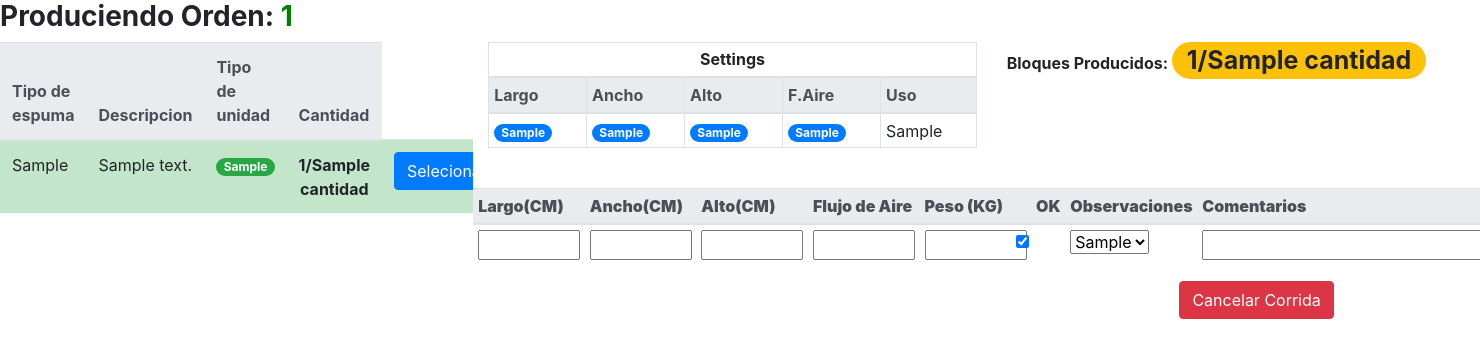
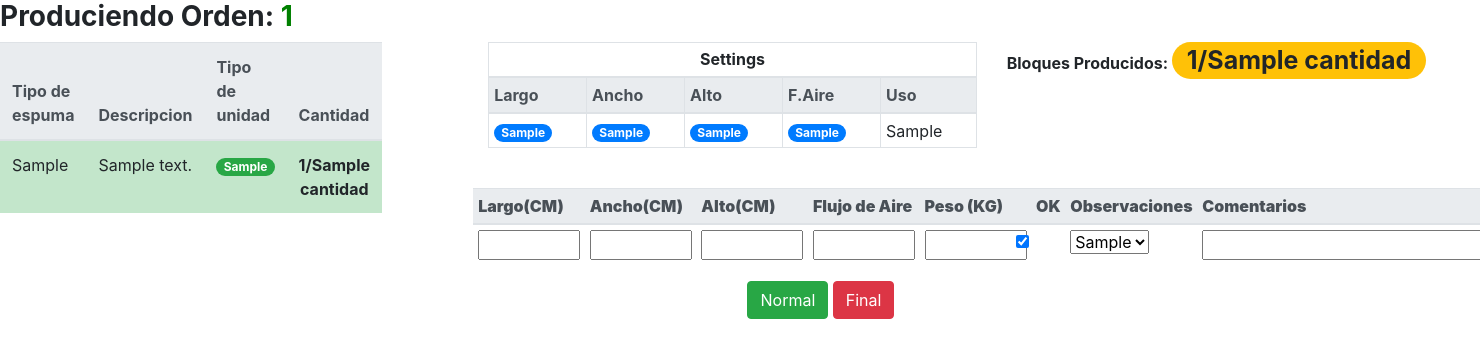
Before and after one commit to Alvarogarcia91/karmaprodv5, a Django app: template corrida/templates/ordenes/produccion.html in a window 1480 px wide; the page is wider, and only the part inside the window is pictured. Shown: the part 129-474 px from the top of that part. Run offline with Django 3.2, Linux system fonts and the light colour scheme; the template is opened without the code that fills it: most values are stand-ins (such as "Sample title", 1, 10 or a date in 2020); some libraries are stand-ins or nearby versions.

Commit message:
Change producir_bloques & producir_bloque_seleccio

```diff
--- a/corrida/models.py
+++ b/corrida/models.py
@@ -114,7 +114,7 @@ class BloqueProducido(models.Model):
 		('g', 'Grieta'),
 		('v', 'Vena'),
 		('mm','Mal manejo'),
-		('fdm', 'Fuera de medida'),
+		('fm', 'Fuera de medida'),
 		('a', 'Algodonozo'),
 		('ma', 'Manchado'),
 	]
--- a/corrida/templates/ordenes/produccion.html
+++ b/corrida/templates/ordenes/produccion.html
@@ -40,8 +40,7 @@
                         {%endif%}
                         <td class="text-center"> <b> {{elemento.num_bloques}}/{{elemento.cantidad}} </b></td>
 
-                        <td><a class="btn btn-primary" href="{% url 'corrida:producir_bloques' elemento.corrida_id  elemento.id %}" role="button"> Selecionar </a>
-                        </td>
+                        <!-- <td><a class="btn btn-primary" href="{% url 'corrida:producir_bloques' elemento.corrida_id  elemento.id %}" role="button"> Selecionar </a> </td> -->
                     {%else%}
                     <tr >
 
@@ -54,8 +53,7 @@
                         {%endif%}
                         <td class="text-center"> <b> {{elemento.num_bloques}}/{{elemento.cantidad}} </b></td>
 
-                        <td><a class="btn btn-primary" href="{% url 'corrida:producir_bloques' elemento.corrida_id  elemento.id %}" role="button"> Selecionar </a>
-                        </td>
+                        <!-- <td><a class="btn btn-primary" href="{% url 'corrida:producir_bloques' elemento.corrida_id  elemento.id %}" role="button"> Selecionar </a> </td> -->
                     </tr>
                     {%endif%}
                     {% endfor %}
@@ -164,28 +162,69 @@
             <div class="row">
 
 
-                <div class="col-7 offset-1">
-                        {% if bloqueMedidas.tipo_de_unidad.tipo_de_unidad == 'Inicio' or bloqueMedidas.tipo_de_unidad.tipo_de_unidad == 'Cambio' %}
-                    <select id="opciones" name="selector">
-                        {% for opcion in opciones %}
-                    <option value="{{opcion.id}}">{{opcion}}</option>å
-                        {% endfor %}
-                    </select>
-                    <input type="submit" class="btn btn-success" value="Elegir Block" name="opcion">
-                        {% endif %}
-                        {% if bloqueMedidas.tipo_de_unidad.tipo_de_unidad == 'Normal' %}
-                    <input type="submit" class="btn btn-success" value="Siguiente Block" name="siguiente">
-
-                    <!-- if de hidden button  -->
-                    <input type="submit" class="btn btn-info" value="Cambio" name="cambio">
-                    <input type="submit" class="btn btn-warning" value="Terminar Corrida" name="final" >
-                        {% endif %}
-
+                <div class="col-7 offset-3">
+                {% if primer_bloque %}
+                    <input type="submit" class="btn btn-success" value="Capturar bloque Inicio" name="inicio">
+                {% else %}
+                    <input type="submit" class="btn btn-success" value="Normal" name="siguiente">
+                    {% if multiples_elementos %}
+                    <button type="button" class="btn btn-primary" data-toggle="modal" data-target="#cambioModal">
+                        Cambio
+                    </button>
+                    {% endif %}
+                    <button type="button" class="btn btn-danger" data-toggle="modal" data-target="#finalModal">
+                        Final
+                    </button>
+                {% endif %}
                 </div>
-                <div class="col-3">
-                        <a class="btn btn-danger" href = "#" role="button"> Cancelar Corrida  </a>
-                </div>
-
+                <!-- Modal Cambio -->
+                <div class="modal fade" id="cambioModal" tabindex="-1" role="dialog" aria-labelledby="exampleModalCenterTitle" aria-hidden="true">
+                    <div class="modal-dialog modal-dialog-centered" role="document">
+                      <div class="modal-content">
+                        <div class="modal-header">
+                          <h5 class="modal-title" id="exampleModalLongTitle">Elige el siguiente tipo de espuma</h5>
+                          <button type="button" class="close" data-dismiss="modal" aria-label="Close">
+                            <span aria-hidden="true">&times;</span>
+                          </button>
+                        </div>
+                        <div class="modal-body">
+                            <div class="align-middle">
+                                <select id="opciones" name="selector" >
+                                {% for opcion in opciones %}
+                                    <option value="{{opcion.id}}">{{opcion}}</option>
+                                {% endfor %}
+                                </select>
+                            </div>
+                        </div>
+                        <div class="modal-footer">
+                          <button type="button" class="btn btn-secondary" data-dismiss="modal">Cancelar</button>
+                          <input type="submit" class="btn btn-success" value="Confirmar" name="opcion">
+                        </div>
+                      </div>
+                    </div>
+                  </div>
+                  <!-- Modal Terminar corrida -->
+                  <div class="modal fade" id="finalModal" tabindex="-1" role="dialog" aria-labelledby="exampleModalCenterTitle" aria-hidden="true">
+                    <div class="modal-dialog modal-dialog-centered" role="document">
+                      <div class="modal-content">
+                        <div class="modal-header">
+                          <h5 class="modal-title" id="exampleModalLongTitle">Terminar Corrida</h5>
+                          <button type="button" class="close" data-dismiss="modal" aria-label="Close">
+                            <span aria-hidden="true">&times;</span>
+                          </button>
+                        </div>
+                        <div class="modal-body">
+                            <div class="align-middle">
+                            Estas seguro?
+                            </div>
+                        </div>
+                        <div class="modal-footer">
+                          <button type="button" class="btn btn-secondary" data-dismiss="modal">Cancelar</button>
+                          <input type="submit" class="btn btn-success" value="Confirmar" name="final">
+                        </div>
+                      </div>
+                    </div>
+                  </div>
                 </form>
 
             </div>
```
Also changed, not shown: corrida/views.py (+20 -14 lines), corrida/migrations/0027_auto_20200702_0620.py (added).
